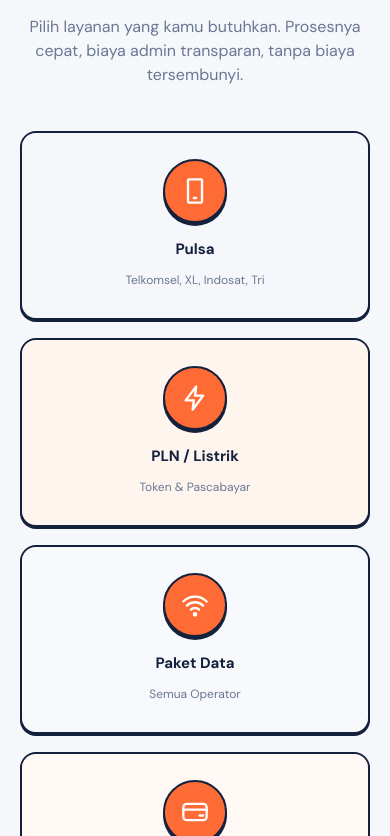
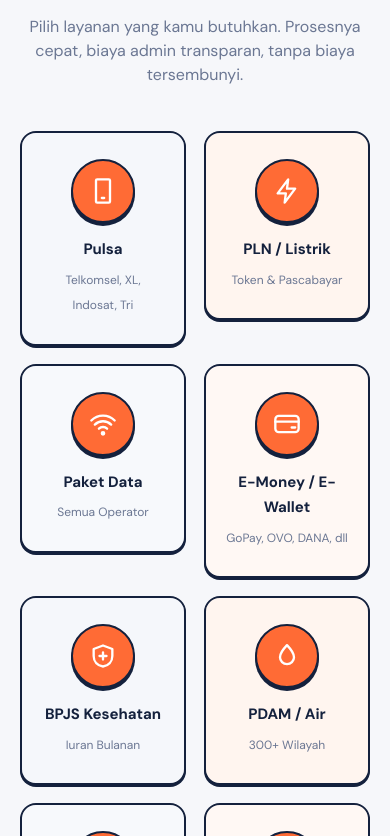
Before and after one commit to ersetdigital-sudo/Valenca, a Next.js app: page / in a window 390 px wide. Shown: the part 708-1544 px from the top of the page. Built offline with nearby package versions, Linux system fonts and the light colour scheme.

Commit message:
fix: category grid 2 columns on mobile (<501px) for tidy 2x2 layout

```diff
--- a/components/home/CategoryGrid.tsx
+++ b/components/home/CategoryGrid.tsx
@@ -16,7 +16,7 @@ export default function CategoryGrid() {
           title="Mau Bayar Apa Hari Ini?"
           desc="Pilih layanan yang kamu butuhkan. Prosesnya cepat, biaya admin transparan, tanpa biaya tersembunyi."
         />
-        <div className="grid gap-[18px] min-[501px]:grid-cols-2 min-[901px]:grid-cols-4">
+        <div className="grid grid-cols-2 gap-[18px] min-[901px]:grid-cols-4">
           {products.map((p, i) => (
             <Reveal key={p.id} delay={(i % 4) * 0.06}>
               <Link
```
